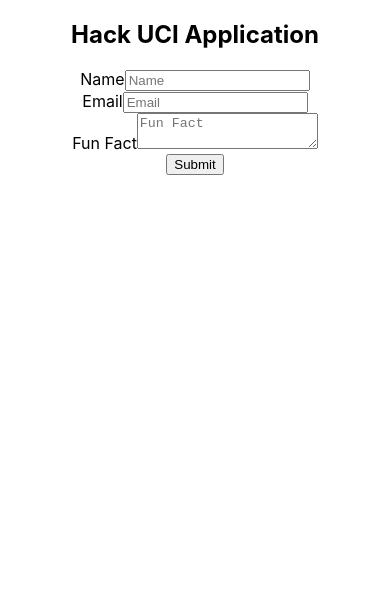
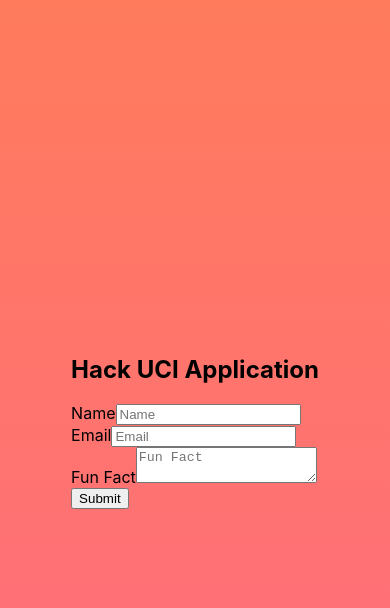
Before and after one commit to taesungh/hackuci-tech-deliverable, a React (Create React App) app: page / in a window 390 px wide. Shown: the top 608 px of the page. Built offline with nearby package versions, Linux system fonts and the light colour scheme.

Commit message:
stylized App with responsive gradient and flex

```diff
--- a/src/App.css
+++ b/src/App.css
@@ -1,38 +1,19 @@
-.App {
-  text-align: center;
+:root {
+  --orange: #ff7b5c;
+  --pinkish-red: #ff6c81;
 }
 
-.App-logo {
-  height: 40vmin;
-  pointer-events: none;
+.App {
+  min-height: 100vh;
+  display: flex;
+  flex-direction: row;
+  align-items: center;
+  justify-content: space-around;
+  background-image: linear-gradient(to right, var(--orange), var(--pinkish-red));
 }
-
-@media (prefers-reduced-motion: no-preference) {
-  .App-logo {
-    animation: App-logo-spin infinite 20s linear;
+@media (orientation: portrait) {
+  .App {
+    flex-direction: column;
+    background-image: linear-gradient(to bottom, var(--orange), var(--pinkish-red));
   }
 }
-
-.App-header {
-  background-color: #282c34;
-  min-height: 100vh;
-  display: flex;
-  flex-direction: column;
-  align-items: center;
-  justify-content: center;
-  font-size: calc(10px + 2vmin);
-  color: white;
-}
-
-.App-link {
-  color: #61dafb;
-}
-
-@keyframes App-logo-spin {
-  from {
-    transform: rotate(0deg);
-  }
-  to {
-    transform: rotate(360deg);
-  }
-}
```
